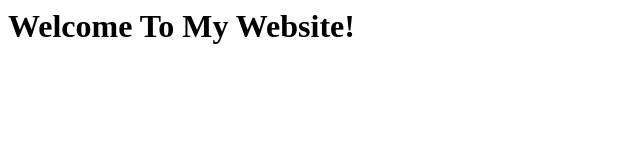
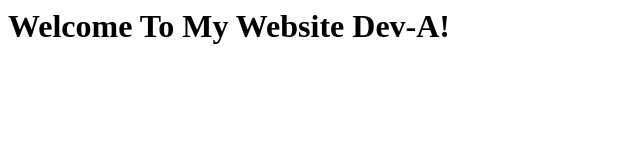
Before and after one commit to Ranoo123/Swami_GIT_Training_Repo, a plain HTML site: page index.html in a window 1280 px wide. Shown: the whole page, without its empty margins (0-640 px from the left). Drawn offline with Linux system fonts and the light colour scheme.

Commit message:
Update index.html

```diff
--- a/index.html
+++ b/index.html
@@ -3,6 +3,6 @@
     <title>My Website</title>
   </head>
   <body>
-    <h1>Welcome To My Website!</h1>
+    <h1>Welcome To My Website Dev-A!</h1>
   </body>
 </html>
```
